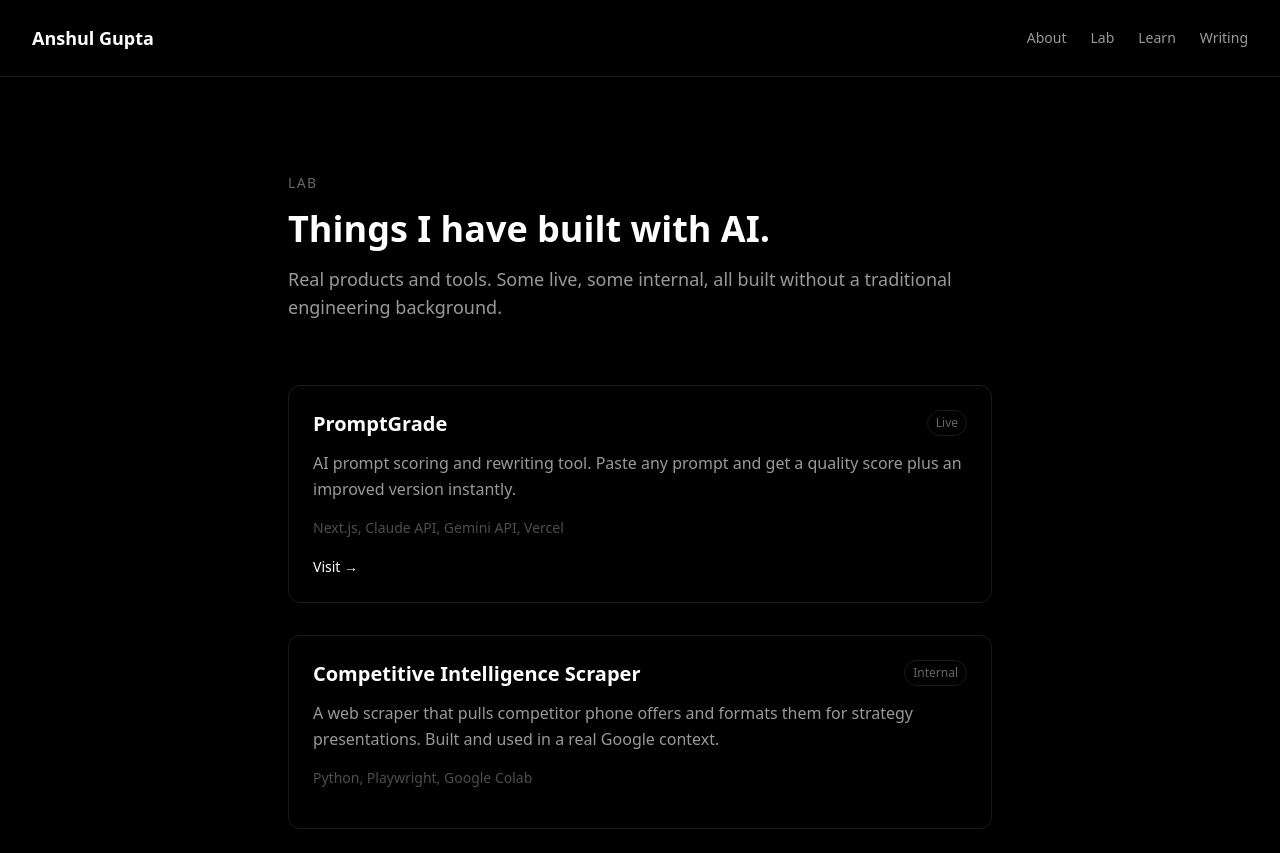
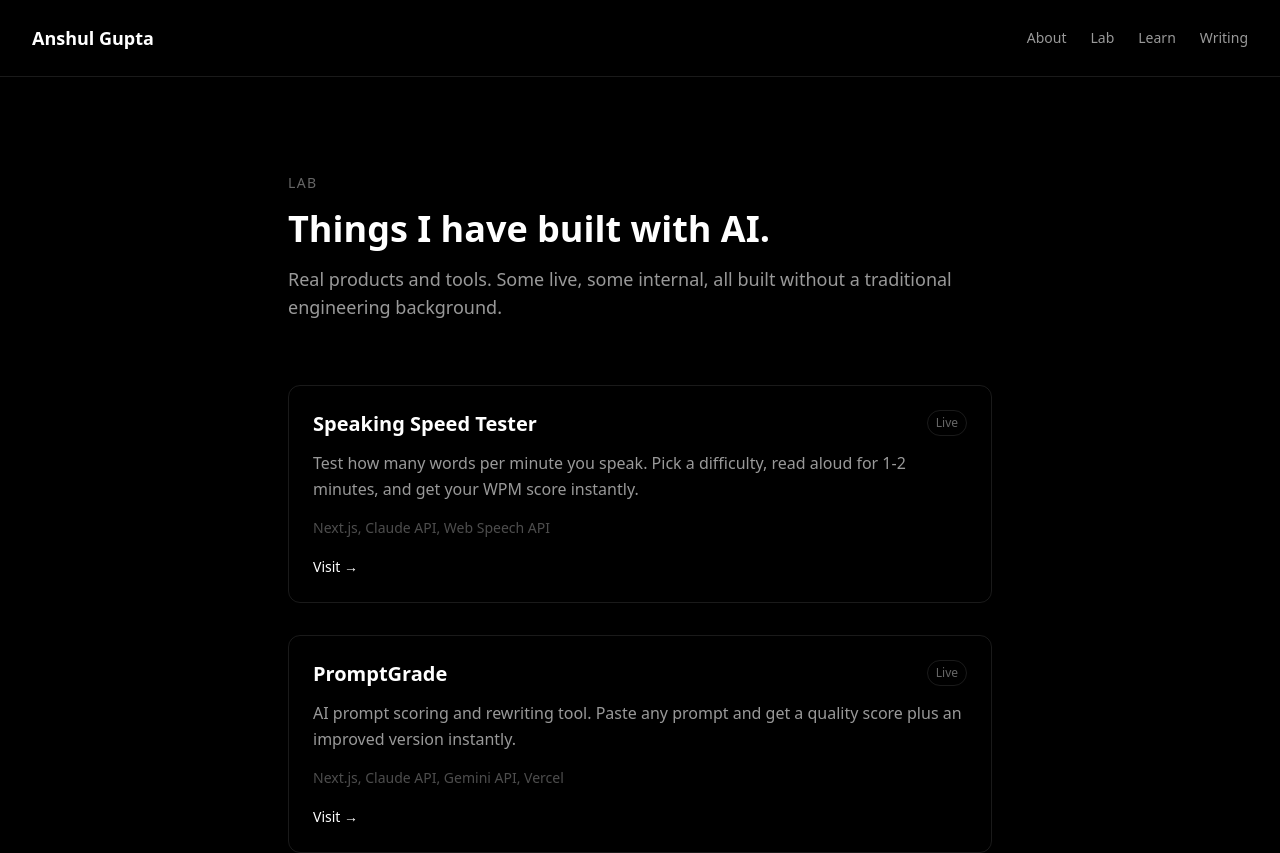
Before and after one commit to nocoderdecoder/free-ai-school, a Next.js app: page /lab in a window 1280 px wide. Shown: the top 853 px of the page. Built offline with nearby package versions, Linux system fonts and the light colour scheme.

Commit message:
add speaking speed to lab

```diff
--- a/app/lab/page.tsx
+++ b/app/lab/page.tsx
@@ -1,4 +1,11 @@
 const projects = [
+  {
+  name: "Speaking Speed Tester",
+  description: "Test how many words per minute you speak. Pick a difficulty, read aloud for 1-2 minutes, and get your WPM score instantly.",
+  url: "/tools/speaking-speed",
+  stack: "Next.js, Claude API, Web Speech API",
+  status: "Live"
+  },
   {
     name: "PromptGrade",
     description: "AI prompt scoring and rewriting tool. Paste any prompt and get a quality score plus an improved version instantly.",
```
